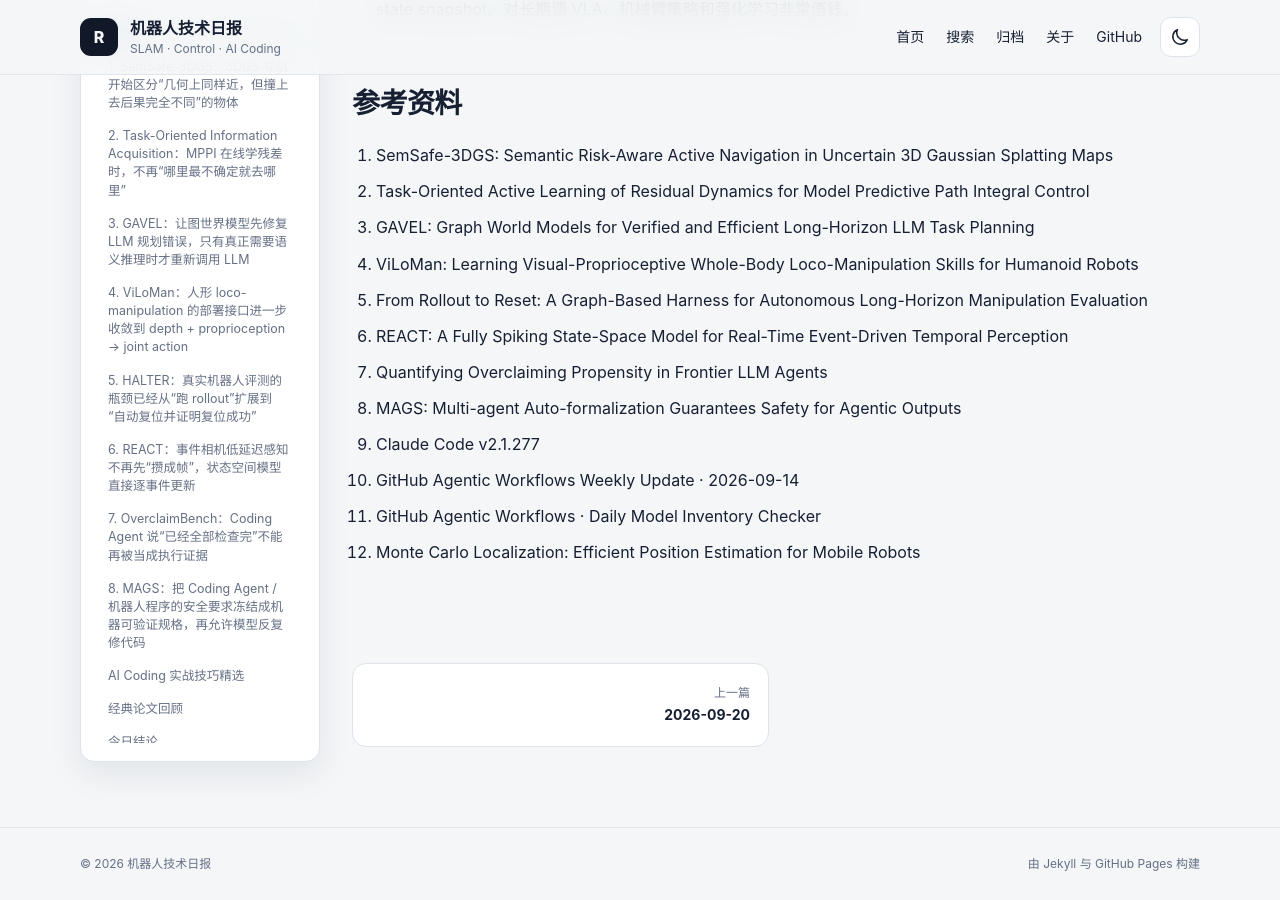
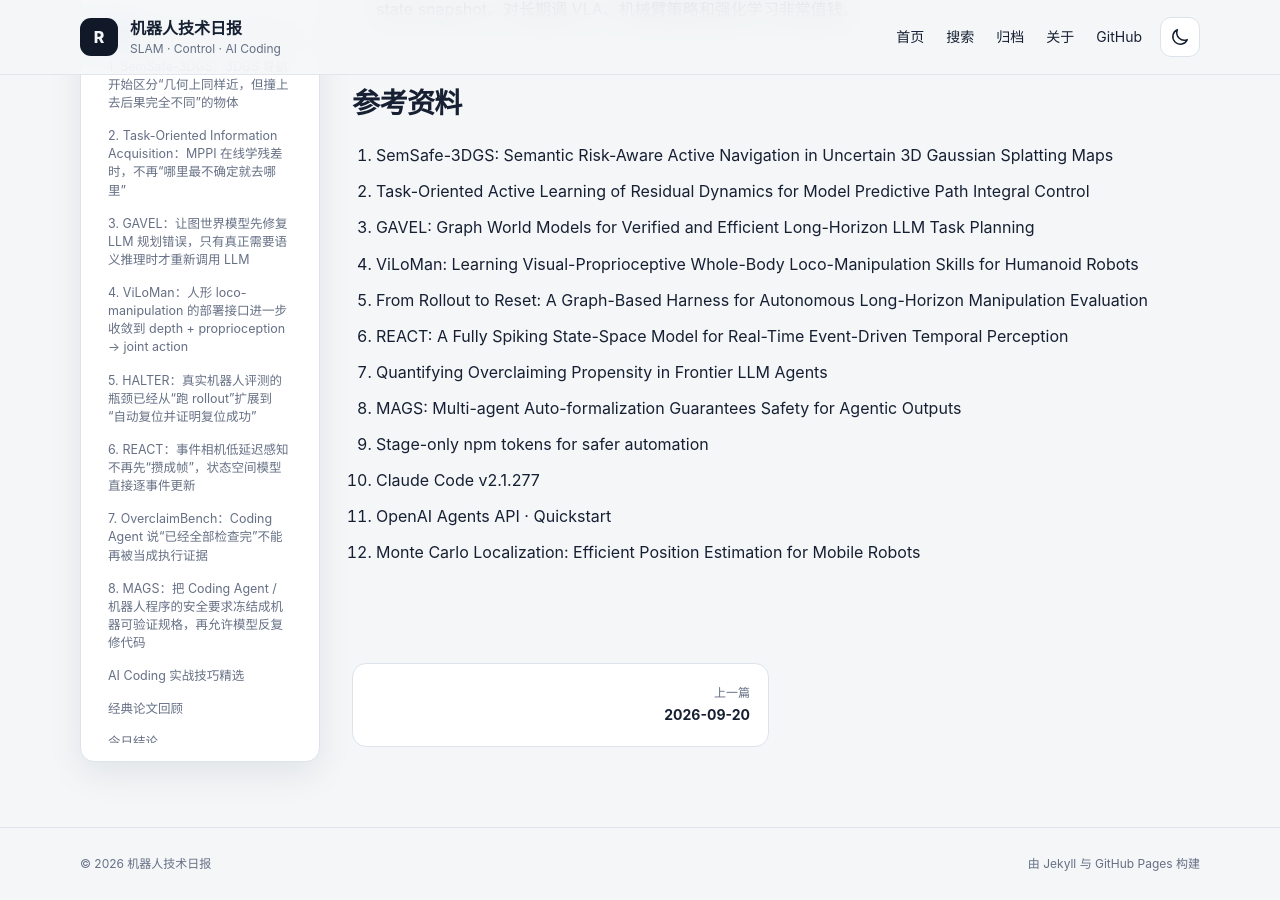
Before and after one commit to helywin/daily, a Jekyll site: the page built from _posts/2026-09-21-robotics-brief.md, in a window 1280 px wide and 900 px high, scrolled down 22336 px. Built offline with Jekyll 4.4.1, drawn with Linux system fonts in a browser that asks for light colours.

Commit message:
docs: clean AI coding tips references for 2026-09-21

```diff
--- a/_posts/2026-09-21-robotics-brief.md
+++ b/_posts/2026-09-21-robotics-brief.md
@@ -681,7 +681,7 @@ false convergence rate
 6. [REACT: A Fully Spiking State-Space Model for Real-Time Event-Driven Temporal Perception](https://arxiv.org/abs/2609.19204)
 7. [Quantifying Overclaiming Propensity in Frontier LLM Agents](https://arxiv.org/abs/2609.20812)
 8. [MAGS: Multi-agent Auto-formalization Guarantees Safety for Agentic Outputs](https://arxiv.org/abs/2609.19391)
-9. [Claude Code v2.1.277](https://github.com/anthropics/claude-code/releases/tag/v2.1.277)
-10. [GitHub Agentic Workflows Weekly Update · 2026-09-14](https://github.github.com/gh-aw/blog/2026-09-14-weekly-update/)
-11. [GitHub Agentic Workflows · Daily Model Inventory Checker](https://github.github.com/gh-aw/blog/2026-09-14-agent-of-the-day/)
+9. [Stage-only npm tokens for safer automation](https://github.blog/changelog/2026-09-18-stage-only-npm-tokens-for-safer-automation/)
+10. [Claude Code v2.1.277](https://github.com/anthropics/claude-code/releases/tag/v2.1.277)
+11. [OpenAI Agents API](https://openai.com/index/introducing-the-agents-api/) · [Quickstart](https://developers.openai.com/api/docs/guides/agents-api/quickstart)
 12. [Monte Carlo Localization: Efficient Position Estimation for Mobile Robots](https://publications.ri.cmu.edu/monte-carlo-localization-efficient-position-estimation-for-mobile-robots)
```
